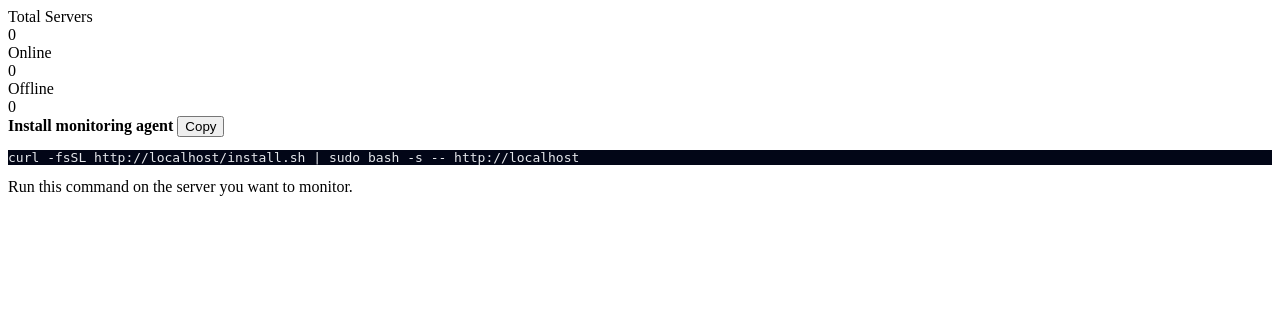
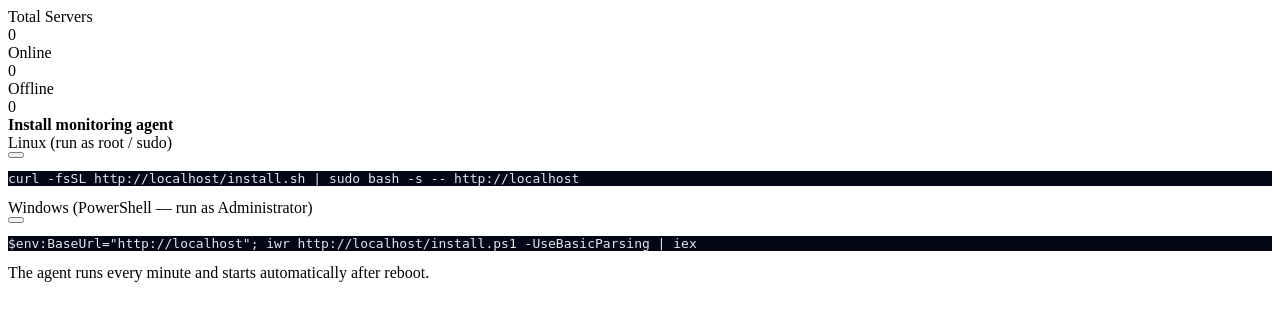
Before and after one commit to DemOnJR/ServersMonitoring, a PHP site: template php/public/pages/dashboard.php in a window 1280 px wide. Shown: the top 321 px of the page. Run offline with PHP 8.4, Linux system fonts and the light colour scheme; the template is opened without the code that fills it, so the values that code supplies are empty.

Commit message:
windows support

```diff
--- a/php/public/pages/dashboard.php
+++ b/php/public/pages/dashboard.php
@@ -18,10 +18,13 @@
 $online = count(array_filter($servers, fn($s) => $s['diff'] < OFFLINE_THRESHOLD));
 $offline = $total - $online;
 
-// ?? Install command
+// ?? Base URL
 $scheme = (!empty($_SERVER['HTTPS']) && $_SERVER['HTTPS'] !== 'off') ? 'https' : 'http';
 $baseUrl = $scheme . '://' . $_SERVER['HTTP_HOST'];
-$cmd = "curl -fsSL {$baseUrl}/install.sh | sudo bash -s -- {$baseUrl}";
+
+// ?? Install commands
+$linuxCmd = "curl -fsSL {$baseUrl}/install.sh | sudo bash -s -- {$baseUrl}";
+$windowsCmd = "\$env:BaseUrl=\"{$baseUrl}\"; iwr {$baseUrl}/install.ps1 -UseBasicParsing | iex";
 ?>
 
 <!-- SUMMARY CARDS -->
@@ -73,25 +76,52 @@
 
 <!-- INSTALL AGENT -->
 <div class="card">
-  <div class="card-header d-flex justify-content-between align-items-center">
+  <div class="card-header">
     <strong>
       <i class="fa-solid fa-terminal me-1"></i>
       Install monitoring agent
     </strong>
-
-    <button class="btn btn-sm btn-outline-light"
-      onclick="navigator.clipboard.writeText(document.getElementById('installCmd').innerText)">
-      <i class="fa-solid fa-copy"></i> Copy
-    </button>
   </div>
 
   <div class="card-body">
-    <pre id="installCmd" class="mb-0 p-3 rounded" style="background:#020617;color:#e5e7eb;overflow:auto">
-<?= htmlspecialchars($cmd) ?>
-    </pre>
 
-    <div class="text-muted small mt-2">
-      Run this command on the server you want to monitor.
+    <!-- LINUX -->
+    <div class="mb-3">
+      <div class="small text-muted mb-1">
+        Linux (run as root / sudo)
+      </div>
+
+      <div class="position-relative">
+        <button class="btn btn-sm btn-outline-light position-absolute end-0 top-0 m-2"
+          onclick="navigator.clipboard.writeText(document.getElementById('linuxCmd').innerText)">
+          <i class="fa-solid fa-copy"></i>
+        </button>
+
+        <pre id="linuxCmd" class="p-3 rounded mb-0"
+          style="background:#020617;color:#e5e7eb;overflow:auto"><?= htmlspecialchars($linuxCmd) ?></pre>
+      </div>
     </div>
+
+    <!-- WINDOWS -->
+    <div>
+      <div class="small text-muted mb-1">
+        Windows (PowerShell — run as Administrator)
+      </div>
+
+      <div class="position-relative">
+        <button class="btn btn-sm btn-outline-light position-absolute end-0 top-0 m-2"
+          onclick="navigator.clipboard.writeText(document.getElementById('windowsCmd').innerText)">
+          <i class="fa-solid fa-copy"></i>
+        </button>
+
+        <pre id="windowsCmd" class="p-3 rounded mb-0"
+          style="background:#020617;color:#e5e7eb;overflow:auto"><?= htmlspecialchars($windowsCmd) ?></pre>
+      </div>
+    </div>
+
+    <div class="text-muted small mt-3">
+      The agent runs every minute and starts automatically after reboot.
+    </div>
+
   </div>
 </div>
```
Also changed, not shown: 1 other file.
